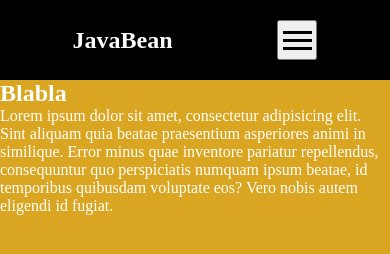
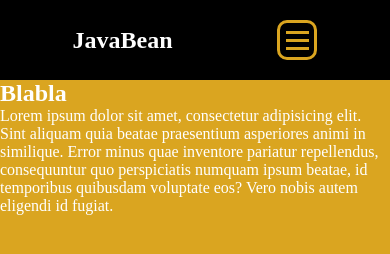
Before and after one commit to bjorneboman/javabean-cafe-sundmea, a plain HTML site: page index.html in a window 390 px wide. Drawn offline with Linux system fonts and the light colour scheme.

Commit message:
klar på riktigt

```diff
--- a/max-style.css
+++ b/max-style.css
@@ -26,7 +26,7 @@ nav {
   max-height: 0;
   padding: 0;
   overflow: hidden;
-  transition: all 0.3s ease;
+  transition: max-height 0.3s ease, padding 0.3s ease;
 }
 #list a {
   border: 1px black solid;
@@ -53,12 +53,15 @@ h1 {
   gap: 5px;
   height: 40px;
   width: 40px;
+  background-color: black;
+  border: 3px solid goldenrod;
+  border-radius: 10px;
 }
 #burger span {
   height: 3px;
-  width: 80%;
-  background-color: black;
-  transition: all 0.2s ease;
+  width: 70%;
+  background-color: goldenrod;
+  transition: transform 0.2s ease;
 }
 #nav-field {
   background-color: black;
@@ -88,6 +91,7 @@ h1 {
     position: static;
     gap: 20px;
     justify-content: flex-end;
+    max-height: 200px;
   }
   #list a {
     border-radius: 5px;
```
